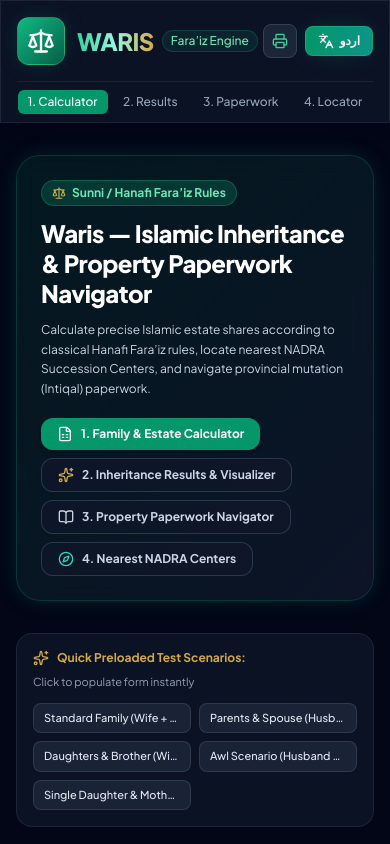
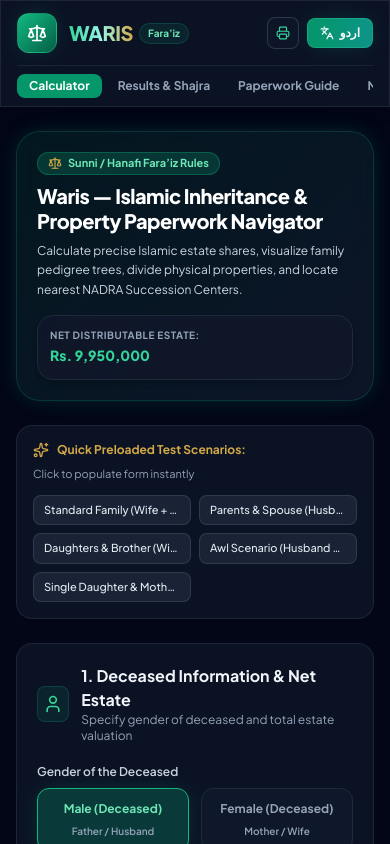
Before and after one commit to tajmomin/waris-app, a React (Vite) app: page / in a window 390 px wide. Shown: the top 844 px of the page. Built offline with nearby package versions, Linux system fonts and the light colour scheme; a web font is replaced by a local one.

Commit message:
Fix congested header: streamline navbar with concise labels, eliminate duplicate hero buttons, and improve spacing

```diff
--- a/src/App.jsx
+++ b/src/App.jsx
@@ -6,7 +6,7 @@
 import NadraLocator from './components/NadraLocator';
 import PrintSummary from './components/PrintSummary';
 import DisclaimerFooter from './components/DisclaimerFooter';
-import { calculateInheritance } from './utils/inheritanceCalculator';
+import { calculateInheritance, formatPKR } from './utils/inheritanceCalculator';
 import { translations } from './translations/translations';
 import {
   FileSpreadsheet,
@@ -175,89 +175,49 @@
       />
 
       {/* Main Content Area */}
-      <main className="flex-1 max-w-7xl w-full mx-auto px-4 sm:px-6 lg:px-8 py-8 space-y-8 no-print">
-        {/* Hero Banner with Islamic Ornamentation */}
-        <div className="glass-panel-emerald p-6 sm:p-8 rounded-3xl border border-emerald-500/20 shadow-glow relative overflow-hidden">
-          <div className="max-w-3xl space-y-3 relative z-10">
+      <main className="flex-1 max-w-7xl w-full mx-auto px-4 sm:px-6 lg:px-8 py-6 sm:py-8 space-y-6 sm:space-y-8 no-print">
+        {/* Sleek, Non-Congested Hero Banner */}
+        <div className="glass-panel-emerald p-5 sm:p-7 rounded-3xl border border-emerald-500/20 shadow-glow relative overflow-hidden">
+          <div className="flex flex-col md:flex-row md:items-center justify-between gap-4 relative z-10">
+            <div className="space-y-2 max-w-3xl">
               <div className="flex items-center gap-2">
-              <span className="text-xs px-2.5 py-1 rounded-full bg-emerald-500/20 text-emerald-300 font-bold border border-emerald-500/30 flex items-center gap-1.5">
+                <span className="text-[11px] px-2.5 py-0.5 rounded-full bg-emerald-500/20 text-emerald-300 font-bold border border-emerald-500/30 flex items-center gap-1.5">
                   <Scale className="w-3.5 h-3.5 text-gold-400" />
-                <span>{lang === 'ur' ? 'علم الفرائض اور انتقال اراضی' : 'Sunni / Hanafi Fara’iz Rules'}</span>
+                  <span>{lang === 'ur' ? 'اہلِ سنت • فقہ حنفی' : 'Sunni / Hanafi Fara’iz Rules'}</span>
+                </span>
+                <span className="text-xs text-slate-400 font-serif hidden sm:inline">
+                  بِسْمِ اللَّهِ الرَّحْمَٰنِ الرَّحِيمِ
                 </span>
               </div>
 
-            <h1 className="text-2xl sm:text-4xl font-extrabold tracking-tight text-white leading-tight">
+              <h1 className="text-xl sm:text-2xl lg:text-3xl font-extrabold tracking-tight text-white leading-tight">
                 {lang === 'ur' ? (
-                <span>
-                  وارث — شرعی وراثت اور جائیداد کی قانونی منتقلی کا رہنماء
-                </span>
+                  <span>وارث — اسلامی وراثت اور جائیداد کے قانونی انتقال کا رہنماء</span>
                 ) : (
-                <span>
-                  Waris — Islamic Inheritance & Property Paperwork Navigator
-                </span>
+                  <span>Waris — Islamic Inheritance & Property Paperwork Navigator</span>
                 )}
               </h1>
 
               <p className="text-xs sm:text-sm text-slate-300 leading-relaxed">
                 {lang === 'ur'
-                ? 'متوفی کے ترکے کی شرعی تقسیم، حسابی گوشوارہ، قریبی نادرا جانشینی سینٹرز، اور صوبائی انتقالِ اراضی کا مستند طریقہ کار۔'
-                : 'Calculate precise Islamic estate shares according to classical Hanafi Fara’iz rules, locate nearest NADRA Succession Centers, and navigate provincial mutation (Intiqal) paperwork.'}
+                  ? 'متوفی کے ترکے کی شرعی تقسیم، خاندانی شجرہ، قریبی نادرا جانشینی سینٹرز، اور صوبائی انتقالِ اراضی کا مستند طریقہ کار۔'
+                  : 'Calculate precise Islamic estate shares, visualize family pedigree trees, divide physical properties, and locate nearest NADRA Succession Centers.'}
               </p>
+            </div>
 
-            {/* Tab Switcher Pills */}
-            <div className="flex flex-wrap items-center gap-2 pt-2">
-              <button
-                type="button"
-                onClick={() => setActiveTab('calculator')}
-                className={`px-4 py-2 rounded-xl text-xs font-bold transition flex items-center gap-2 ${
-                  activeTab === 'calculator'
-                    ? 'bg-emerald-600 text-white shadow-md'
-                    : 'bg-slate-900/80 text-slate-300 hover:bg-slate-800 border border-slate-700/80'
-                }`}
-              >
-                <FileSpreadsheet className="w-4 h-4" />
-                <span>{t.navCalculator}</span>
-              </button>
-
-              <button
-                type="button"
-                onClick={() => setActiveTab('results')}
-                className={`px-4 py-2 rounded-xl text-xs font-bold transition flex items-center gap-2 ${
-                  activeTab === 'results'
-                    ? 'bg-emerald-600 text-white shadow-md'
-                    : 'bg-slate-900/80 text-slate-300 hover:bg-slate-800 border border-slate-700/80'
-                }`}
-              >
-                <Sparkles className="w-4 h-4 text-gold-400" />
-                <span>{t.navResults}</span>
-              </button>
-
-              <button
-                type="button"
-                onClick={() => setActiveTab('paperwork')}
-                className={`px-4 py-2 rounded-xl text-xs font-bold transition flex items-center gap-2 ${
-                  activeTab === 'paperwork'
-                    ? 'bg-emerald-600 text-white shadow-md'
-                    : 'bg-slate-900/80 text-slate-300 hover:bg-slate-800 border border-slate-700/80'
-                }`}
-              >
-                <BookOpen className="w-4 h-4" />
-                <span>{t.navPaperwork}</span>
-              </button>
-
-              <button
-                type="button"
-                onClick={() => setActiveTab('locator')}
-                className={`px-4 py-2 rounded-xl text-xs font-bold transition flex items-center gap-2 ${
-                  activeTab === 'locator'
-                    ? 'bg-emerald-600 text-white shadow-md'
-                    : 'bg-slate-900/80 text-slate-300 hover:bg-slate-800 border border-slate-700/80'
-                }`}
-              >
-                <Compass className="w-4 h-4 text-teal-400" />
-                <span>{t.navLocator}</span>
-              </button>
+            {/* Quick Live Net Estate Pill */}
+            {results && results.netEstate > 0 && (
+              <div className="shrink-0 flex items-center gap-3 bg-slate-900/90 p-3 sm:p-4 rounded-2xl border border-slate-800 shadow-md">
+                <div className="text-left sm:text-right">
+                  <span className="text-[10px] text-slate-400 block font-bold uppercase tracking-wider">
+                    {lang === 'ur' ? 'خالص ترکہ:' : 'Net Distributable Estate:'}
+                  </span>
+                  <span className="text-sm sm:text-base font-black text-emerald-400">
+                    {formatPKR(results.netEstate)}
+                  </span>
                 </div>
+              </div>
+            )}
           </div>
         </div>
 
@@ -277,7 +237,7 @@
 
             {/* Quick Live Results Snapshot on Desktop Sidebar */}
             <div className="lg:col-span-4 space-y-6">
-              <div className="sticky top-28 space-y-6">
+              <div className="sticky top-24 space-y-6">
                 <div className="glass-panel p-5 rounded-2xl border border-slate-800 space-y-4">
                   <div className="flex items-center justify-between border-b border-slate-800 pb-3">
                     <h3 className="text-xs font-bold text-slate-200 flex items-center gap-2">
--- a/src/components/Navbar.jsx
+++ b/src/components/Navbar.jsx
@@ -7,8 +7,8 @@
   BookOpen,
   CheckCircle2,
   FileSpreadsheet,
-  Navigation,
   Compass,
+  ChevronDown,
 } from 'lucide-react';
 import { translations } from '../translations/translations';
 
@@ -25,140 +25,144 @@
   return (
     <header className="sticky top-0 z-50 glass-panel border-b border-slate-800/80 shadow-lg backdrop-blur-md no-print">
       <div className="max-w-7xl mx-auto px-4 sm:px-6 lg:px-8">
-        <div className="flex items-center justify-between h-20">
+        <div className="flex items-center justify-between h-16 sm:h-18">
+
           {/* Brand Logo & Title */}
-          <div className="flex items-center gap-3">
-            <div className="w-12 h-12 rounded-xl bg-gradient-to-br from-emerald-500 to-emerald-800 flex items-center justify-center shadow-glow border border-emerald-400/30 shrink-0">
-              <Scale className="w-7 h-7 text-white" />
+          <div
+            className="flex items-center gap-3 cursor-pointer select-none shrink-0"
+            onClick={() => setActiveTab('calculator')}
+          >
+            <div className="w-10 h-10 rounded-xl bg-gradient-to-br from-emerald-500 to-emerald-800 flex items-center justify-center shadow-glow border border-emerald-400/30 shrink-0">
+              <Scale className="w-5 h-5 text-white" />
             </div>
             <div>
-              <div className="flex items-center gap-2">
-                <span className="text-2xl font-extrabold tracking-tight bg-clip-text text-transparent bg-gradient-to-r from-emerald-400 via-teal-200 to-gold-400">
+              <div className="flex items-center gap-1.5">
+                <span className="text-xl font-extrabold tracking-tight bg-clip-text text-transparent bg-gradient-to-r from-emerald-400 via-teal-200 to-gold-400">
                   {t.appTitle}
                 </span>
-                <span className="text-xs px-2 py-0.5 rounded-full bg-emerald-500/10 text-emerald-300 border border-emerald-500/20 font-medium">
-                  {lang === 'ur' ? 'وارث' : 'Fara’iz Engine'}
+                <span className="text-[10px] px-2 py-0.5 rounded-full bg-emerald-500/10 text-emerald-300 border border-emerald-500/20 font-bold">
+                  {lang === 'ur' ? 'وارث' : 'Fara’iz'}
                 </span>
               </div>
-              <p
-                className={`text-xs text-slate-400 max-w-md hidden sm:block truncate ${
-                  lang === 'ur' ? 'urdu-text text-[11px]' : ''
-                }`}
-              >
-                {t.appSubtitle}
+              <p className="text-[10px] text-slate-400 hidden sm:block truncate leading-tight">
+                {lang === 'ur'
+                  ? 'اسلامی وراثت اور قانونی انتقال کا رہنماء'
+                  : 'Islamic Inheritance & Land Navigator'}
               </p>
             </div>
           </div>
 
           {/* Navigation Tabs (Desktop) */}
-          <nav className="hidden lg:flex items-center gap-1 bg-slate-900/90 p-1.5 rounded-xl border border-slate-800">
+          <nav className="hidden md:flex items-center gap-1 bg-slate-900/90 p-1 rounded-xl border border-slate-800">
             <button
               onClick={() => setActiveTab('calculator')}
-              className={`px-3 py-1.5 rounded-lg text-xs font-semibold transition-all flex items-center gap-1.5 ${
+              className={`px-3 py-1.5 rounded-lg text-xs font-bold transition flex items-center gap-1.5 whitespace-nowrap ${
                 activeTab === 'calculator'
                   ? 'bg-emerald-600 text-white shadow-md'
                   : 'text-slate-400 hover:text-slate-200 hover:bg-slate-800/60'
-              } ${lang === 'ur' ? 'urdu-text text-[13px] py-1' : ''}`}
+              }`}
             >
-              <FileSpreadsheet className="w-4 h-4" />
-              {t.navCalculator}
+              <FileSpreadsheet className="w-3.5 h-3.5" />
+              <span>{t.navCalculator}</span>
             </button>
 
             <button
               onClick={() => setActiveTab('results')}
-              className={`px-3 py-1.5 rounded-lg text-xs font-semibold transition-all flex items-center gap-1.5 ${
+              className={`px-3 py-1.5 rounded-lg text-xs font-bold transition flex items-center gap-1.5 whitespace-nowrap ${
                 activeTab === 'results'
                   ? 'bg-emerald-600 text-white shadow-md'
                   : 'text-slate-400 hover:text-slate-200 hover:bg-slate-800/60'
-              } ${lang === 'ur' ? 'urdu-text text-[13px] py-1' : ''}`}
+              }`}
             >
-              <Sparkles className="w-4 h-4 text-gold-400" />
-              {t.navResults}
+              <Sparkles className="w-3.5 h-3.5 text-gold-400" />
+              <span>{t.navResults}</span>
             </button>
 
             <button
               onClick={() => setActiveTab('paperwork')}
-              className={`px-3 py-1.5 rounded-lg text-xs font-semibold transition-all flex items-center gap-1.5 ${
+              className={`px-3 py-1.5 rounded-lg text-xs font-bold transition flex items-center gap-1.5 whitespace-nowrap ${
                 activeTab === 'paperwork'
                   ? 'bg-emerald-600 text-white shadow-md'
                   : 'text-slate-400 hover:text-slate-200 hover:bg-slate-800/60'
-              } ${lang === 'ur' ? 'urdu-text text-[13px] py-1' : ''}`}
+              }`}
             >
-              <BookOpen className="w-4 h-4" />
-              {t.navPaperwork}
+              <BookOpen className="w-3.5 h-3.5" />
+              <span>{t.navPaperwork}</span>
             </button>
 
             <button
               onClick={() => setActiveTab('locator')}
-              className={`px-3 py-1.5 rounded-lg text-xs font-semibold transition-all flex items-center gap-1.5 ${
+              className={`px-3 py-1.5 rounded-lg text-xs font-bold transition flex items-center gap-1.5 whitespace-nowrap ${
                 activeTab === 'locator'
                   ? 'bg-emerald-600 text-white shadow-md'
                   : 'text-slate-400 hover:text-slate-200 hover:bg-slate-800/60'
-              } ${lang === 'ur' ? 'urdu-text text-[13px] py-1' : ''}`}
+              }`}
             >
-              <Compass className="w-4 h-4 text-teal-400" />
+              <Compass className="w-3.5 h-3.5 text-teal-400" />
               <span>{t.navLocator}</span>
             </button>
           </nav>
 
-          {/* Right actions: Preset Selector, Print, Lang toggle */}
+          {/* Right Actions: Test Presets, Print, Language Switcher */}
           <div className="flex items-center gap-2">
             {/* Quick Test Presets Dropdown */}
             <div className="relative group hidden sm:block">
-              <button className="px-3 py-1.5 rounded-lg text-xs font-medium bg-slate-800 hover:bg-slate-700 text-slate-300 border border-slate-700 flex items-center gap-1.5 transition">
+              <button className="px-2.5 py-1.5 rounded-lg text-xs font-semibold bg-slate-900/90 hover:bg-slate-800 text-slate-300 border border-slate-700/80 flex items-center gap-1 transition">
                 <Sparkles className="w-3.5 h-3.5 text-gold-400" />
-                <span>{t.navTestCases}</span>
+                <span className="hidden lg:inline">{t.navTestCases}</span>
+                <ChevronDown className="w-3 h-3 text-slate-400" />
               </button>
-              <div className="absolute right-0 mt-2 w-80 py-2 bg-slate-900 border border-slate-700 rounded-xl shadow-2xl opacity-0 invisible group-hover:opacity-100 group-hover:visible transition-all duration-200 z-50">
-                <div className="px-3 py-1.5 text-[10px] font-semibold text-slate-400 uppercase tracking-wider border-b border-slate-800">
-                  {lang === 'ur' ? 'فوری جانچ کے پری سیٹس' : 'Standard Test Scenarios'}
+
+              <div className="absolute right-0 mt-1.5 w-72 py-2 bg-slate-900 border border-slate-700 rounded-xl shadow-2xl opacity-0 invisible group-hover:opacity-100 group-hover:visible transition-all duration-200 z-50">
+                <div className="px-3 py-1 text-[10px] font-bold text-slate-400 uppercase tracking-wider border-b border-slate-800">
+                  {lang === 'ur' ? 'فوری جانچ کے پری سیٹس' : 'Quick Test Scenarios'}
                 </div>
                 <button
                   onClick={() => onSelectPreset('standard')}
                   className="w-full text-left px-3 py-2 text-xs text-slate-300 hover:bg-emerald-950/60 hover:text-emerald-300 transition flex items-center gap-2"
                 >
                   <CheckCircle2 className="w-3.5 h-3.5 text-emerald-400 shrink-0" />
-                  <span>{t.presetStandard}</span>
+                  <span className="truncate">{t.presetStandard}</span>
                 </button>
                 <button
                   onClick={() => onSelectPreset('parents_spouse')}
                   className="w-full text-left px-3 py-2 text-xs text-slate-300 hover:bg-emerald-950/60 hover:text-emerald-300 transition flex items-center gap-2"
                 >
                   <CheckCircle2 className="w-3.5 h-3.5 text-emerald-400 shrink-0" />
-                  <span>{t.presetParentsSpouse}</span>
+                  <span className="truncate">{t.presetParentsSpouse}</span>
                 </button>
                 <button
                   onClick={() => onSelectPreset('daughters_brother')}
                   className="w-full text-left px-3 py-2 text-xs text-slate-300 hover:bg-emerald-950/60 hover:text-emerald-300 transition flex items-center gap-2"
                 >
                   <CheckCircle2 className="w-3.5 h-3.5 text-emerald-400 shrink-0" />
-                  <span>{t.presetDaughtersBrother}</span>
+                  <span className="truncate">{t.presetDaughtersBrother}</span>
                 </button>
                 <button
                   onClick={() => onSelectPreset('awl')}
                   className="w-full text-left px-3 py-2 text-xs text-slate-300 hover:bg-emerald-950/60 hover:text-emerald-300 transition flex items-center gap-2"
                 >
                   <CheckCircle2 className="w-3.5 h-3.5 text-gold-400 shrink-0" />
-                  <span>{t.presetAwlCase}</span>
+                  <span className="truncate">{t.presetAwlCase}</span>
                 </button>
                 <button
                   onClick={() => onSelectPreset('radd')}
                   className="w-full text-left px-3 py-2 text-xs text-slate-300 hover:bg-emerald-950/60 hover:text-emerald-300 transition flex items-center gap-2"
                 >
                   <CheckCircle2 className="w-3.5 h-3.5 text-cyan-400 shrink-0" />
-                  <span>{t.presetSingleDaughter}</span>
+                  <span className="truncate">{t.presetSingleDaughter}</span>
                 </button>
               </div>
             </div>
 
-            {/* Print / Export Button */}
+            {/* Print Button */}
             <button
               onClick={onPrint}
               title={t.btnPrint}
-              className="p-2 sm:px-3 sm:py-1.5 rounded-lg text-xs font-medium bg-slate-800/90 hover:bg-slate-700 text-slate-200 border border-slate-700 flex items-center gap-1.5 transition"
+              className="p-2 sm:px-2.5 sm:py-1.5 rounded-lg text-xs font-semibold bg-slate-900/90 hover:bg-slate-800 text-slate-300 border border-slate-700/80 flex items-center gap-1.5 transition"
             >
-              <Printer className="w-4 h-4 text-emerald-400" />
-              <span className="hidden sm:inline">{t.btnPrint}</span>
+              <Printer className="w-3.5 h-3.5 text-emerald-400" />
+              <span className="hidden xl:inline">{t.btnPrint}</span>
             </button>
 
             {/* Language Switcher */}
@@ -166,45 +170,45 @@
               onClick={() => setLang(lang === 'en' ? 'ur' : 'en')}
               className="px-3 py-1.5 rounded-lg text-xs font-bold bg-gradient-to-r from-emerald-600 to-teal-600 hover:from-emerald-500 hover:to-teal-500 text-white shadow-glow border border-emerald-400/30 flex items-center gap-1.5 transition transform active:scale-95"
             >
-              <Languages className="w-4 h-4" />
+              <Languages className="w-3.5 h-3.5" />
               <span>{t.langToggle}</span>
             </button>
           </div>
         </div>
 
-        {/* Mobile Navigation Tabs */}
-        <div className="flex lg:hidden items-center justify-around py-2 border-t border-slate-800/80 gap-1 overflow-x-auto">
+        {/* Mobile Navigation Tabs (Fixed bottom / compact top bar) */}
+        <div className="flex md:hidden items-center justify-around py-2 border-t border-slate-800/80 gap-1 overflow-x-auto">
           <button
             onClick={() => setActiveTab('calculator')}
-            className={`px-2.5 py-1 text-xs font-medium rounded-md shrink-0 ${
+            className={`px-3 py-1 text-xs font-bold rounded-lg shrink-0 ${
               activeTab === 'calculator' ? 'bg-emerald-600 text-white' : 'text-slate-400'
             }`}
           >
-            {lang === 'ur' ? '1. فارم' : '1. Calculator'}
+            {t.navCalculator}
           </button>
           <button
             onClick={() => setActiveTab('results')}
-            className={`px-2.5 py-1 text-xs font-medium rounded-md shrink-0 ${
+            className={`px-3 py-1 text-xs font-bold rounded-lg shrink-0 ${
               activeTab === 'results' ? 'bg-emerald-600 text-white' : 'text-slate-400'
             }`}
           >
-            {lang === 'ur' ? '2. نتائج' : '2. Results'}
+            {t.navResults}
           </button>
           <button
             onClick={() => setActiveTab('paperwork')}
-            className={`px-2.5 py-1 text-xs font-medium rounded-md shrink-0 ${
+            className={`px-3 py-1 text-xs font-bold rounded-lg shrink-0 ${
               activeTab === 'paperwork' ? 'bg-emerald-600 text-white' : 'text-slate-400'
             }`}
           >
-            {lang === 'ur' ? '3. انتقالِ اراضی' : '3. Paperwork'}
+            {t.navPaperwork}
           </button>
           <button
             onClick={() => setActiveTab('locator')}
-            className={`px-2.5 py-1 text-xs font-medium rounded-md shrink-0 ${
+            className={`px-3 py-1 text-xs font-bold rounded-lg shrink-0 ${
               activeTab === 'locator' ? 'bg-emerald-600 text-white' : 'text-slate-400'
             }`}
           >
-            {lang === 'ur' ? '4. نادرا مراکز' : '4. Locator'}
+            {t.navLocator}
           </button>
         </div>
       </div>
--- a/src/translations/translations.js
+++ b/src/translations/translations.js
@@ -5,22 +5,25 @@
 export const translations = {
   en: {
     appTitle: 'WARIS',
-    appSubtitle: 'Islamic Inheritance & Property Paperwork Navigator for Pakistani Families',
+    appSubtitle: 'Islamic Inheritance & Property Paperwork Navigator',
     appTagline: 'Sunni / Hanafi Fara’iz Calculator • Province-wise Property Mutation (Intiqal) & NADRA Locator',
     langToggle: 'اردو',
     legalDisclaimerHeader: 'Islamic Jurisprudence & Legal Disclaimer',
     legalDisclaimerBody:
       'This tool provides a general calculation based on classical Sunni (Hanafi) inheritance rules (Fara’iz) and Pakistani statutory land mutation guidelines. It is intended for educational and planning purposes and does NOT constitute a legal ruling (Fatwa) or formal court decree. In complex situations, minor heirs, or contested estates, always consult a qualified Islamic scholar (Mufti) and a licensed advocate of the High Court.',
-    navCalculator: '1. Family & Estate Calculator',
-    navResults: '2. Inheritance Results & Visualizer',
-    navPaperwork: '3. Property Paperwork Navigator',
-    navLocator: '4. Nearest NADRA Centers',
-    navTestCases: 'Quick Test Presets',
+
+    // Clean, short navbar labels
+    navCalculator: 'Calculator',
+    navResults: 'Results & Shajra',
+    navPaperwork: 'Paperwork Guide',
+    navLocator: 'NADRA Locator',
+    navTestCases: 'Test Scenarios',
+
     btnCalculate: 'Calculate Islamic Shares',
     btnReset: 'Reset Form',
-    btnPrint: 'Print Estate Summary',
-    btnExportPDF: 'Export Official Summary (PDF)',
-    btnViewAudit: 'View Jurisprudential Steps (Fatawa Basis)',
+    btnPrint: 'Print Summary',
+    btnExportPDF: 'Export PDF',
+    btnViewAudit: 'Jurisprudence Basis',
 
     // Presets
     presetStandard: 'Standard Family (Wife + 2 Sons + 1 Daughter)',
@@ -32,8 +35,8 @@
     // Form Sections
     sectionDeceased: '1. Deceased Information & Net Estate',
     deceasedGenderLabel: 'Gender of the Deceased',
-    genderMale: 'Male (Deceased was a Father / Husband / Brother)',
-    genderFemale: 'Female (Deceased was a Mother / Wife / Sister)',
+    genderMale: 'Male (Deceased Father / Husband / Brother)',
+    genderFemale: 'Female (Deceased Mother / Wife / Sister)',
     grossEstateLabel: 'Total Gross Estate Value (PKR)',
     grossEstatePlaceholder: 'e.g. 10000000 (1 Crore PKR)',
     quickPkr50L: '50 Lakhs',
@@ -106,22 +109,25 @@
   },
   ur: {
     appTitle: 'وارث',
-    appSubtitle: 'پاکستانی خاندانوں کے لیے اسلامی وراثت اور جائیداد کے قانونی انتقال کا رہنماء',
+    appSubtitle: 'اسلامی وراثت اور جائیداد کے قانونی انتقال کا رہنماء',
     appTagline: 'حنفی فقہ کے مطابق فرائض کا حسابی نظام • صوبہ وار انتقال اراضی و قریبی نادرا مراکز',
     langToggle: 'English',
     legalDisclaimerHeader: 'شرعی و قانونی تنبیہ (ڈسکلیمر)',
     legalDisclaimerBody:
       'یہ ویب ایپلیکیشن اہلِ سنت والجماعت (حنفی فقہ) کے مروجہ قواعدِ فرائض اور پاکستانی اراضی ایکٹ کے عمومی اصولوں کے تحت ابتدائی رہنمائی فراہم کرتی ہے۔ یہ کوئی باقاعدہ شرعی فتویٰ یا عدالتی فیصلہ نہیں ہے۔ پیچیدہ عائلی مسائل، نابالغ ورثاء، یا تنازعات کی صورت میں کسی مستند مفتی یا ہائی کورٹ کے وکیل سے لازمی رجوع فرمائیں۔',
-    navCalculator: '1. خاندانی معلومات اور ترکہ',
-    navResults: '2. شرعی حصص اور گرافکس',
-    navPaperwork: '3. انتقالِ جائیداد و کاغذی رہنماء',
-    navLocator: '4. قریبی نادرا سینٹرز (لوکیشن)',
-    navTestCases: 'مروجہ خاندانی مثالیں (ٹیسٹ پری سیٹس)',
+
+    // Clean, short navbar labels
+    navCalculator: 'حساب کار',
+    navResults: 'نتائج و شجرہ',
+    navPaperwork: 'انتقالِ اراضی',
+    navLocator: 'نادرا مراکز',
+    navTestCases: 'ٹیسٹ مثالیں',
+
     btnCalculate: 'شرعی حصص کا حساب لگائیں',
     btnReset: 'فارم ری سیٹ کریں',
-    btnPrint: 'وراثت نامہ پرنٹ کریں',
-    btnExportPDF: 'وراثت دستاویز (PDF) ڈاؤن لوڈ کریں',
-    btnViewAudit: 'فقہی مراحل اور دلائل دیکھیں',
+    btnPrint: 'پرنٹ وراثت نامہ',
+    btnExportPDF: 'ڈاؤن لوڈ PDF',
+    btnViewAudit: 'فقہی دلائل',
 
     // Presets
     presetStandard: 'عام گھرانہ (بیوہ + 2 بیٹے + 1 بیٹی)',
```
Lines whose indentation alone changed are shown as unchanged.
